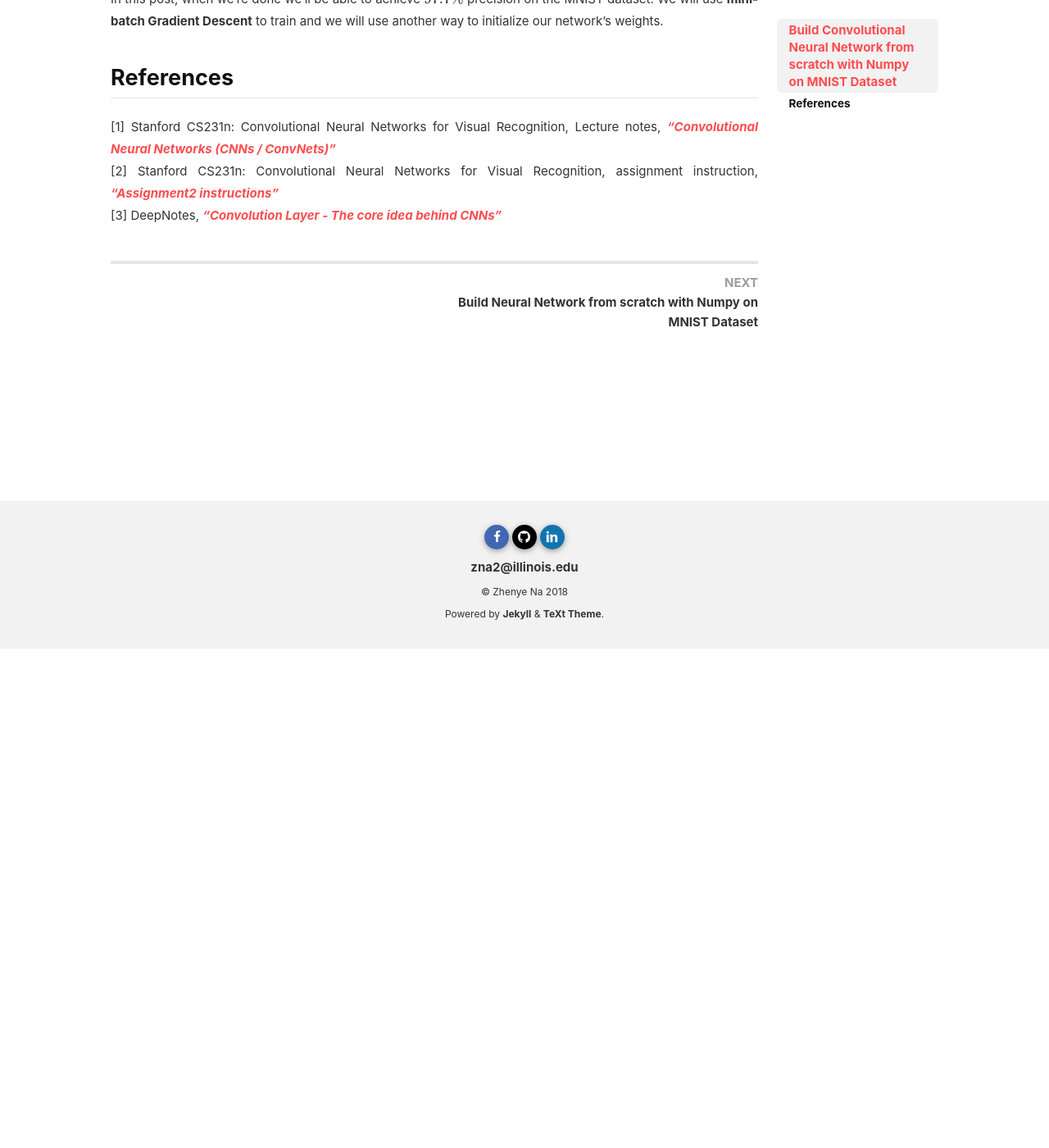
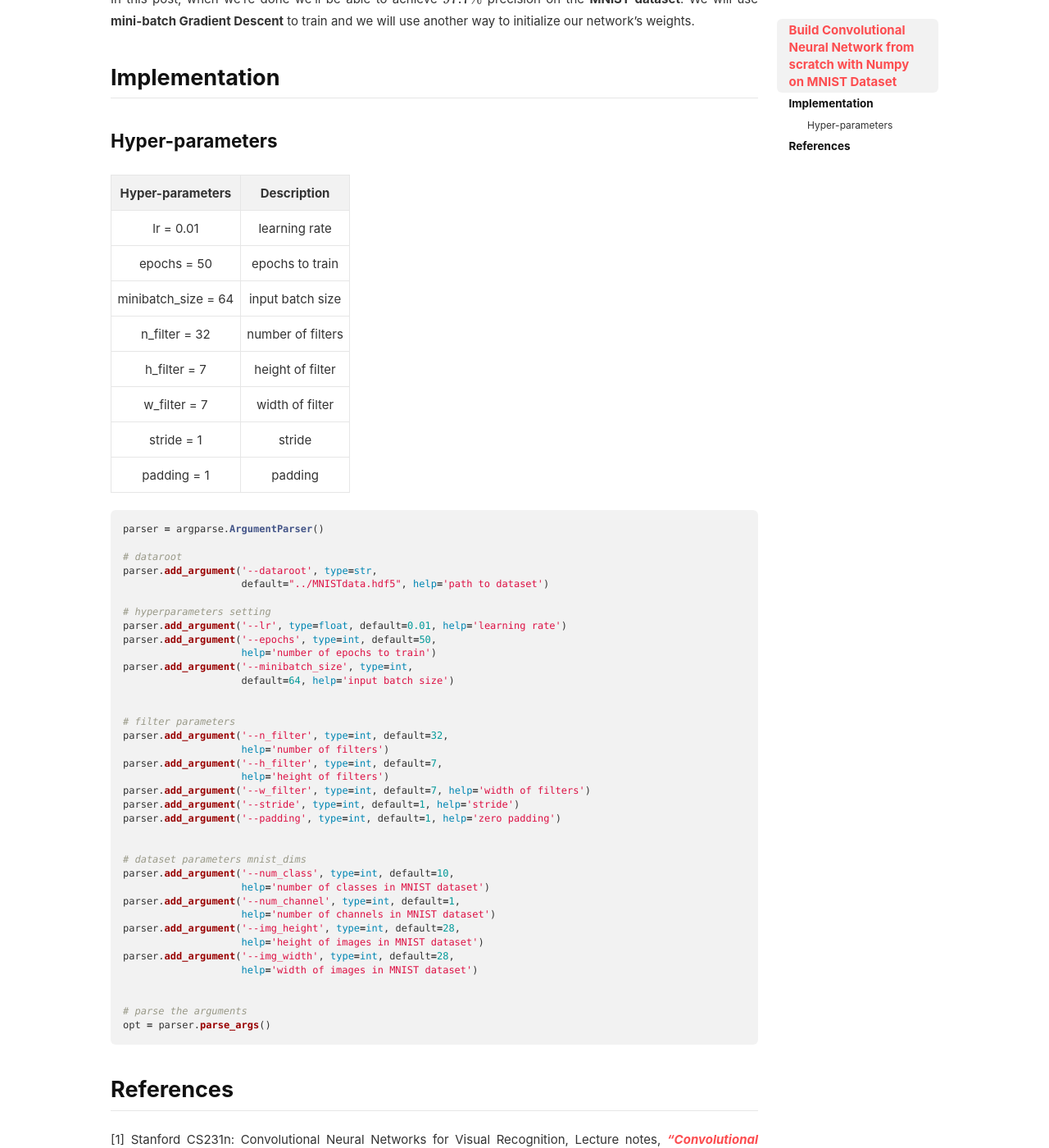
Before and after one commit to Zhenye-Na/blog, a Jekyll site: the page built from _posts/2018-09-15-build-cnn-with-mnist-from-scratch.md, in a window 1280 px wide and 1400 px high, scrolled down 609 px. Shown: the whole window at 82% size. Built offline with Jekyll 4.4.1, drawn with Linux system fonts in a browser that asks for light colours; nearby versions of some CDN libraries; formulas are drawn with MathJax 3; comment, search, counter and statistics services are not loaded; some of the changed text lies outside the part shown.

Commit message:
add posts

````diff
--- a/_posts/2018-09-15-build-cnn-with-mnist-from-scratch.md
+++ b/_posts/2018-09-15-build-cnn-with-mnist-from-scratch.md
@@ -18,7 +18,66 @@ mathjax_autoNumber: true
 
 # Build Convolutional Neural Network from scratch with Numpy on MNIST Dataset
 
-In this post, when we're done we'll be able to achieve $ 97.7\% $ precision on the MNIST dataset. We will use **mini-batch Gradient Descent** to train and we will use another way to initialize our network's weights.
+In this post, when we're done we'll be able to achieve $ 97.7\% $ precision on the **MNIST dataset**. We will use **mini-batch Gradient Descent** to train and we will use another way to initialize our network's weights.
+
+
+## Implementation
+
+### Hyper-parameters
+
+
+|   Hyper-parameters  	|    Description    	|
+|:-------------------:	|:-----------------:	|
+|      lr = 0.01      	|   learning rate   	|
+|     epochs = 50     	|  epochs to train  	|
+| minibatch_size = 64 	|  input batch size 	|
+|    n_filter = 32    	| number of filters 	|
+|     h_filter = 7    	|  height of filter 	|
+|     w_filter = 7    	|  width of filter  	|
+|      stride = 1     	|       stride      	|
+|     padding = 1     	|      padding      	|
+
+
+```python
+parser = argparse.ArgumentParser()
+
+# dataroot
+parser.add_argument('--dataroot', type=str,
+                    default="../MNISTdata.hdf5", help='path to dataset')
+
+# hyperparameters setting
+parser.add_argument('--lr', type=float, default=0.01, help='learning rate')
+parser.add_argument('--epochs', type=int, default=50,
+                    help='number of epochs to train')
+parser.add_argument('--minibatch_size', type=int,
+                    default=64, help='input batch size')
+
+
+# filter parameters
+parser.add_argument('--n_filter', type=int, default=32,
+                    help='number of filters')
+parser.add_argument('--h_filter', type=int, default=7,
+                    help='height of filters')
+parser.add_argument('--w_filter', type=int, default=7, help='width of filters')
+parser.add_argument('--stride', type=int, default=1, help='stride')
+parser.add_argument('--padding', type=int, default=1, help='zero padding')
+
+
+# dataset parameters mnist_dims
+parser.add_argument('--num_class', type=int, default=10,
+                    help='number of classes in MNIST dataset')
+parser.add_argument('--num_channel', type=int, default=1,
+                    help='number of channels in MNIST dataset')
+parser.add_argument('--img_height', type=int, default=28,
+                    help='height of images in MNIST dataset')
+parser.add_argument('--img_width', type=int, default=28,
+                    help='width of images in MNIST dataset')
+
+
+# parse the arguments
+opt = parser.parse_args()
+```
+
 
 
 
````
